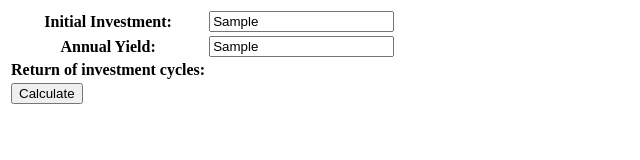
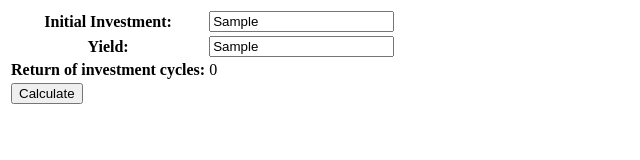
Before and after one commit to rolosworld/fair_value_calculator, a plain HTML site: page index.html in a window 1280 px wide. Both pictures are taken after typing "Sample", "Sample" into the empty fields and a click on the input "Calculate". Shown: the full height of the page, 0-640 px from the left. Drawn offline with Linux system fonts and the light colour scheme.

Commit message:
- Fix calculator

```diff
--- a/index.html
+++ b/index.html
@@ -14,7 +14,7 @@
 	  <td><input type="text" id="investment" name="investment"/></td>
 	</tr>
 	<tr>
-	  <th>Annual Yield:</th>
+	  <th>Yield:</th>
 	  <td><input type="text" id="yield" name="yield"/></td>
 	</tr>
 	<tr>
@@ -28,22 +28,23 @@
     </form>
 
     <script type="module">
+      let $c = document.getElementById('calculate');
       $c.onclick = function() {
-          let $i = document.getElementById('investment');
-          let $y = document.getElementById('yield');
+          let $i = parseFloat(document.getElementById('investment').value,10);
+          let $y = parseFloat(document.getElementById('yield').value,10) / 100;
           let $cy = document.getElementById('cycles');
-          let $c = document.getElementById('calculate');
           let years = 0;
           let total = 0;
           let pay = 0;
+          let initial = $i;
 
-          while (total < 1000) {
+          while (total < initial) {
               pay += $i * $y;
               total += pay;
               $i += pay;
               years += 1;
           }
-          $cy.innerHtml = years;
+          $cy.innerHTML = years;
 	  return false;
       };
     </script>
```
